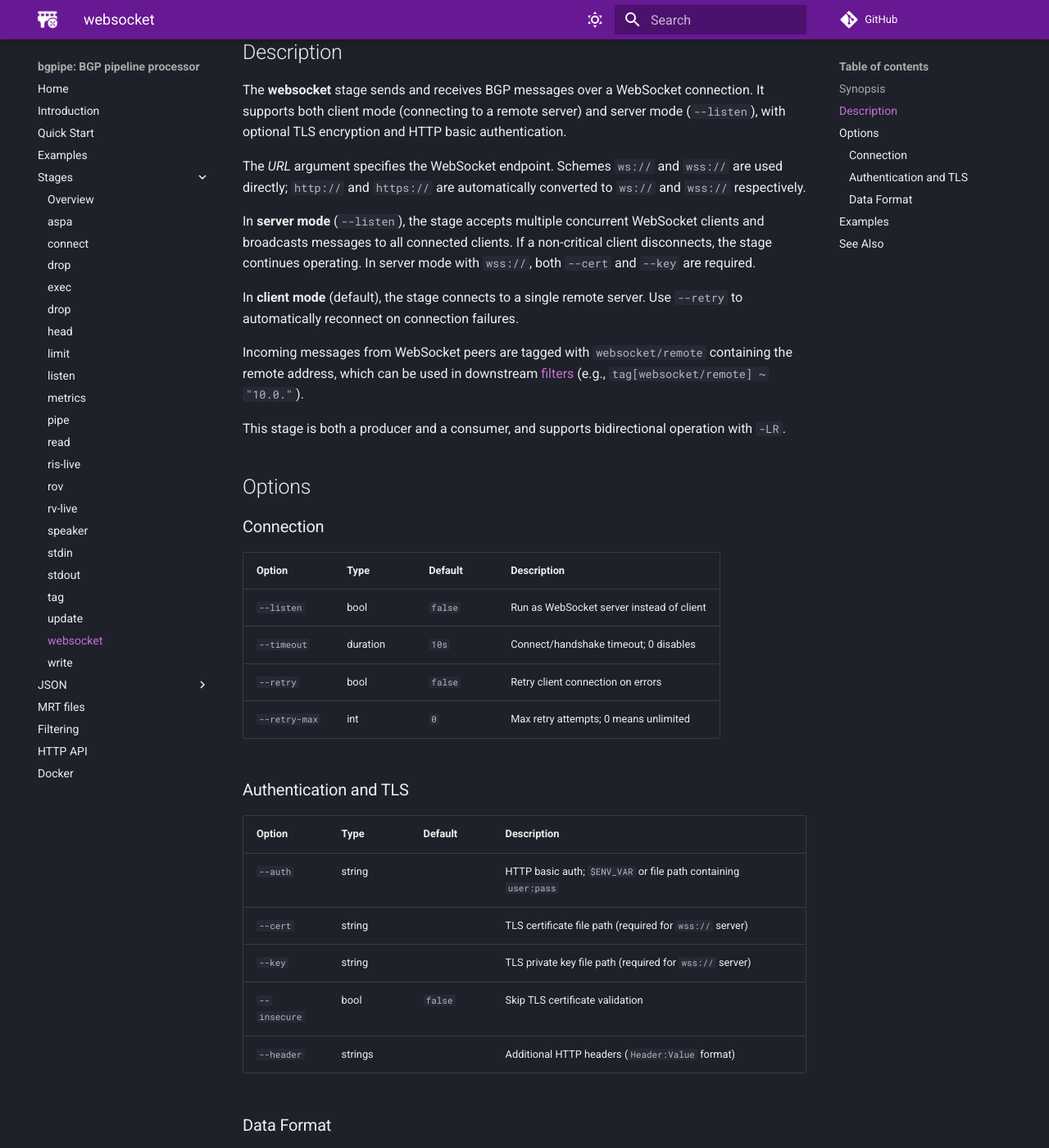
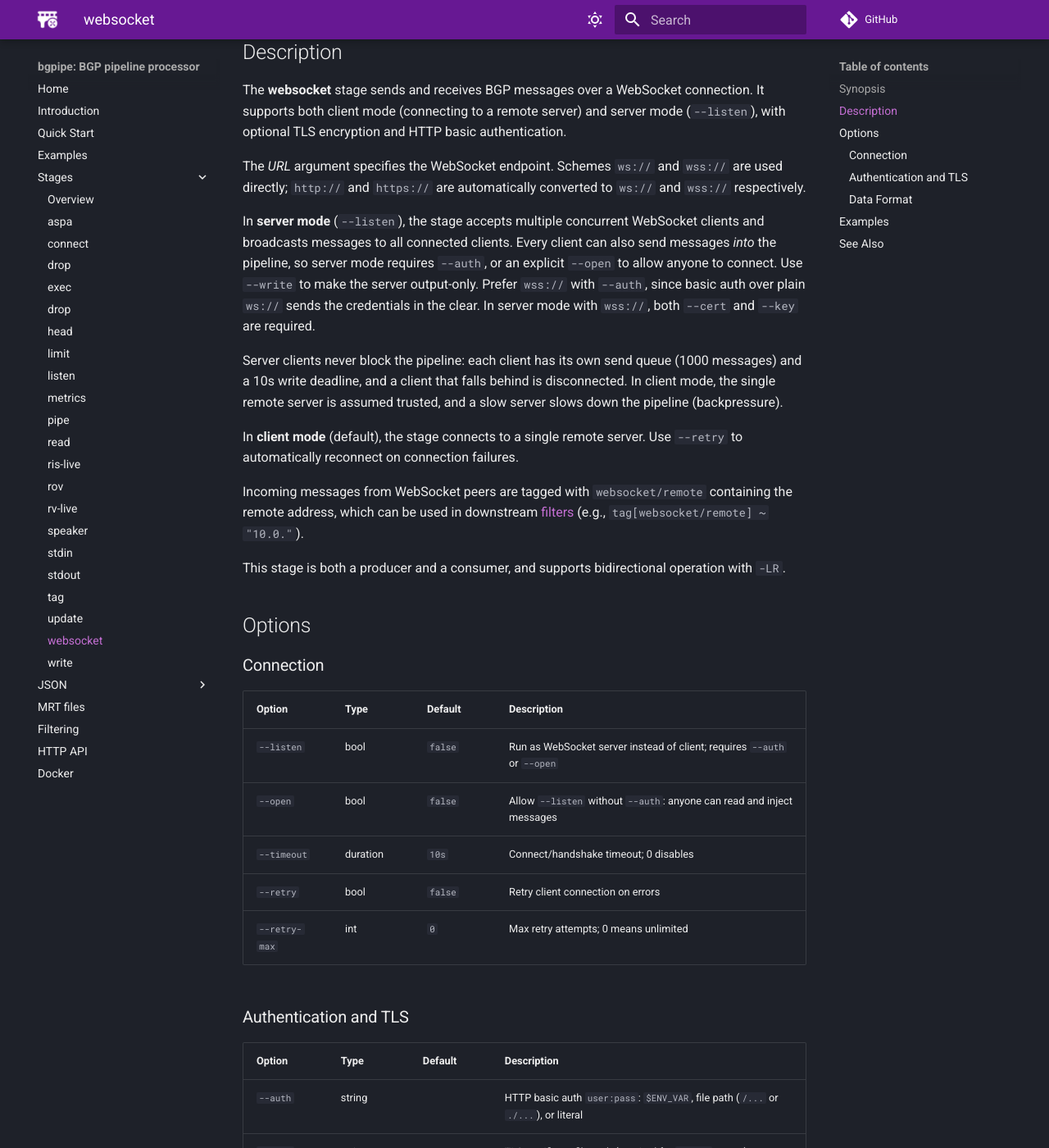
Before and after one commit to bgpfix/bgpipe, an MkDocs documentation site: the page built from docs/stages/websocket.md, in a window 1280 px wide and 1400 px high, scrolled down 330 px. Shown: the whole window at 82% size. Built offline with MkDocs 1.6.1 and Material for MkDocs 9.7.7, drawn with Linux system fonts in a browser that asks for light colours; comment, search, counter and statistics services are not loaded; the version menu is left out; some of the changed text lies outside the part shown.

Commit message:
websocket: --listen requires --auth or --open; never block on slow server clients
Server clients get a send queue (1000) + 10s write deadline, and are
disconnected when they fall behind. --auth also takes a literal.

````diff
--- a/docs/stages/websocket.md
+++ b/docs/stages/websocket.md
@@ -21,8 +21,16 @@ converted to `ws://` and `wss://` respectively.
 
 In **server mode** (`--listen`), the stage accepts multiple concurrent
 WebSocket clients and broadcasts messages to all connected clients.
-If a non-critical client disconnects, the stage continues operating.
+Every client can also send messages *into* the pipeline, so server mode
+requires `--auth`, or an explicit `--open` to allow anyone to connect.
+Use `--write` to make the server output-only. Prefer `wss://` with `--auth`,
+since basic auth over plain `ws://` sends the credentials in the clear.
 In server mode with `wss://`, both `--cert` and `--key` are required.
+
+Server clients never block the pipeline: each client has its own send
+queue (1000 messages) and a 10s write deadline, and a client that falls
+behind is disconnected. In client mode, the single remote server is
+assumed trusted, and a slow server slows down the pipeline (backpressure).
 
 In **client mode** (default), the stage connects to a single remote server.
 Use `--retry` to automatically reconnect on connection failures.
@@ -40,7 +48,8 @@ operation with `-LR`.
 
 | Option | Type | Default | Description |
 |--------|------|---------|-------------|
-| `--listen` | bool | `false` | Run as WebSocket server instead of client |
+| `--listen` | bool | `false` | Run as WebSocket server instead of client; requires `--auth` or `--open` |
+| `--open` | bool | `false` | Allow `--listen` without `--auth`: anyone can read and inject messages |
 | `--timeout` | duration | `10s` | Connect/handshake timeout; 0 disables |
 | `--retry` | bool | `false` | Retry client connection on errors |
 | `--retry-max` | int | `0` | Max retry attempts; 0 means unlimited |
@@ -49,7 +58,7 @@ operation with `-LR`.
 
 | Option | Type | Default | Description |
 |--------|------|---------|-------------|
-| `--auth` | string | | HTTP basic auth; `$ENV_VAR` or file path containing `user:pass` |
+| `--auth` | string | | HTTP basic auth `user:pass`: `$ENV_VAR`, file path (`/...` or `./...`), or literal |
 | `--cert` | string | | TLS certificate file path (required for `wss://` server) |
 | `--key` | string | | TLS private key file path (required for `wss://` server) |
 | `--insecure` | bool | `false` | Skip TLS certificate validation |
@@ -91,12 +100,22 @@ bgpipe \
     -- connect 10.0.0.1
 ```
 
-Run a WebSocket server for remote clients:
+Run an authenticated WebSocket server for remote clients:
 
 ```bash
 bgpipe \
     -- connect 192.0.2.1 \
-    -- websocket -LR --listen --cert server.crt --key server.key wss://0.0.0.0:8443/bgp \
+    -- websocket -LR --listen --auth /etc/bgpipe/ws.auth \
+         --cert server.crt --key server.key wss://0.0.0.0:8443/bgp \
+    -- connect 10.0.0.1
+```
+
+Read-only monitoring tap on localhost, open to anyone who can connect:
+
+```bash
+bgpipe \
+    -- connect 192.0.2.1 \
+    -- websocket -LR --listen --open --write --copy ws://127.0.0.1:8080/bgp \
     -- connect 10.0.0.1
 ```
 
````
Also changed, not shown: 1 other file.
